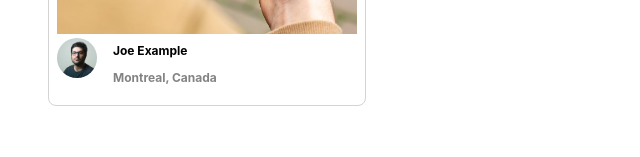
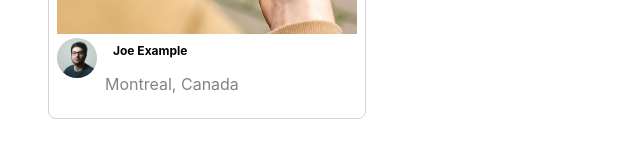
Before and after one commit to migauth/photolabs, a React (Create React App) app in the folder frontend/: page / in a window 1280 px wide. Shown: the part 199-356 px from the top of the page, without its empty margins (0-640 px from the left). Built offline with nearby package versions, Linux system fonts and the light colour scheme; the HTML template or start-up script is replaced by a standard one.

Commit message:
fix class

```diff
--- a/frontend/src/components/PhotoListItem.jsx
+++ b/frontend/src/components/PhotoListItem.jsx
@@ -15,7 +15,7 @@ const PhotoListItem = (props) => {
         />
         <div>
         <p className="photo-list__user-info">{props.photo.username}</p>
-        <p className="photo-list__user-info photo-list__user-location">
+        <p className="photo-list__user-location">
           {props.photo.location.city}, {props.photo.location.country}
         </p>
         </div>
```
